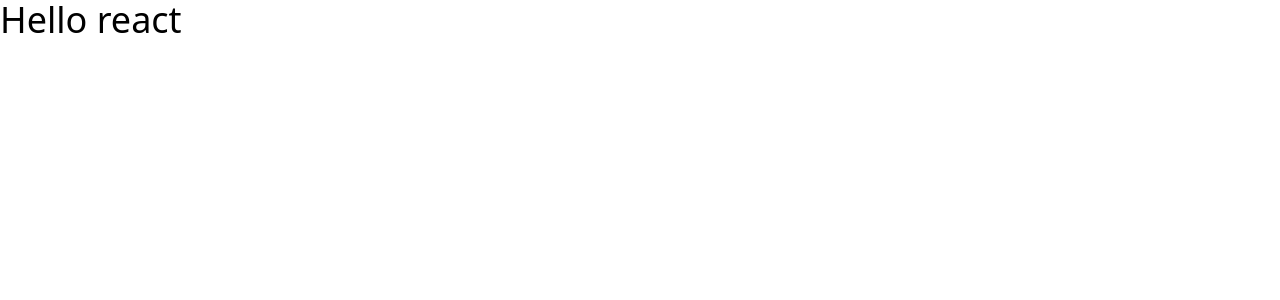
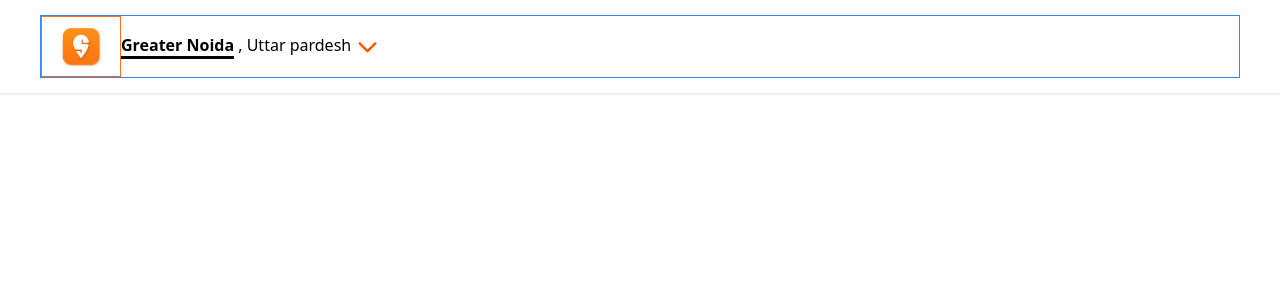
Before and after one commit to Ajaykapasiya/Swiggy-clone, a React (Create React App) app: page / in a window 1280 px wide. Shown: the top 300 px of the page. Built offline with nearby package versions, Linux system fonts and the light colour scheme.

Commit message:
learn react

```diff
--- a/src/App.jsx
+++ b/src/App.jsx
@@ -1,11 +1,13 @@
+
+import Header from './components/Header';
+
+
 
 function App() {
   return (
-<>
-<div className="text-4xl">
-  Hello react
-</div>
-</>
+    <>
+      <Header />
+    </>
   );
 }
 
--- /dev/null
+++ b/src/components/Header.jsx
@@ -0,0 +1,21 @@
+import React from 'react'
+import { PiCaretDownBold } from "react-icons/pi";
+
+function Header() {
+  return (
+    <header className="p-[15px] shadow xl">
+      <div className='max-w-[1200px] mx-auto border border-blue-500  flex items-center'>
+        <div className='w-[80px] border border-orange-500 '>
+          <img src="images/logo.png" className='w-full' alt="" />
+        </div>
+        <div className=''>
+          <span className='font-bold border-b-[3px] border-[black]'>Greater Noida</span> , Uttar pardesh  <PiCaretDownBold fontSize={25} className='inline text- text-[#ff5200]' />
+        </div>
+
+      </div>
+
+    </header>
+  );
+}
+
+export default Header;
```
Also changed, not shown: public/images/logo.png (added).
